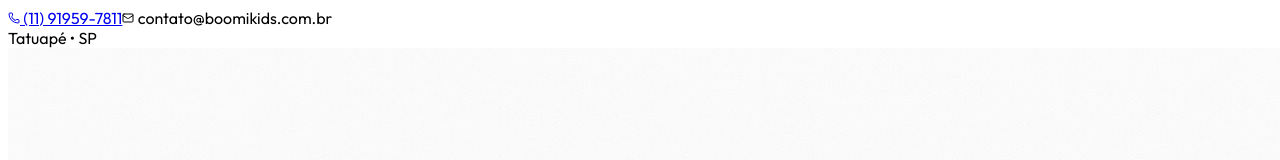
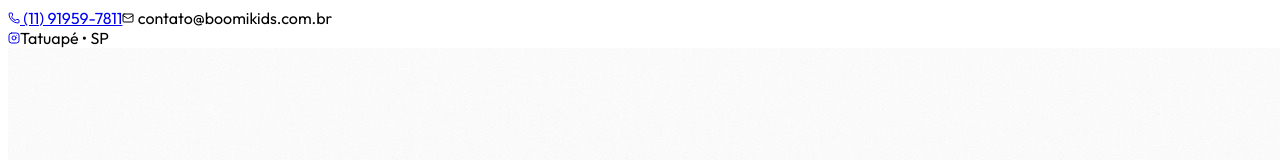
Before and after one commit to FerisReptilium/boomi-kids, a React (Vite) app: page / in a window 1280 px wide. Shown: the top 160 px of the page. Built offline with nearby package versions, Linux system fonts and the light colour scheme.

Commit message:
Refactor Header component for improved readability

```diff
--- a/src/components/Header.jsx
+++ b/src/components/Header.jsx
@@ -28,14 +28,21 @@ const Header = () => {
   return (
     <>
       <div className={`fixed top-0 left-0 right-0 z-50 transition-all duration-300 ${isScrolled ? '-translate-y-full' : 'translate-y-0'}`}>
-        {/* Barra Superior Corporativa */}
+        {/* Top Bar */}
         <div className="bg-brand-blue text-white text-[10px] py-1.5 px-6 lg:px-12 flex justify-between items-center font-bold">
           <div className="flex gap-6 items-center">
-            <a href="https://wa.me/5511919597811" target="_blank" className="flex items-center gap-2"><Phone size={12}/> (11) 91959-7811</a>
-            <span className="hidden md:flex items-center gap-2"><Mail size={12}/> contato@boomikids.com.br</span>
+            <a href="https://wa.me/5511919597811" target="_blank" className="flex items-center gap-2">
+              <Phone size={12}/> (11) 91959-7811
+            </a>
+            <span className="hidden md:flex items-center gap-2">
+              <Mail size={12}/> contato@boomikids.com.br
+            </span>
           </div>
           <div className="flex gap-4 items-center">
-            <span className="opacity-70">Tatuapé • SP</span>
+             <a href="https://instagram.com/escolaboomikids" target="_blank" className="hover:text-white/80 transition-colors">
+               <InstaIcon size={12} />
+             </a>
+             <span className="opacity-70">Tatuapé • SP</span>
           </div>
         </div>
       </div>
@@ -45,14 +52,12 @@ const Header = () => {
       >
         <div className="container mx-auto px-6 flex justify-between items-center">
 
-          {/* Logo Premium */}
           <a href="#inicio" className="relative z-50 transition-transform hover:scale-105">
             <div className="bg-white p-2 rounded-full shadow-lg border border-gray-50">
               <img src="/logo.png" alt="Logo Boomi Kids" className="h-16 w-16 md:h-20 md:w-20 object-contain" />
             </div>
           </a>
 
-          {/* Menu de Navegação Central */}
           <nav className="hidden lg:flex items-center gap-8 ml-auto mr-12">
             <ul className="flex gap-6">
               {navLinks.map((link) => (
@@ -65,7 +70,6 @@ const Header = () => {
             </ul>
           </nav>
 
-          {/* Botão de Matrículas */}
           <div className="hidden lg:flex items-center">
             <a href="https://wa.me/5511919597811" target="_blank" className="bg-brand-yellow text-brand-text px-6 py-2.5 rounded-full font-black text-[10px] tracking-widest uppercase shadow-md hover:scale-105 transition-all">
               MATRÍCULAS 2026
@@ -77,12 +81,18 @@ const Header = () => {
           </button>
         </div>
 
-        {/* Menu Mobile */}
         <AnimatePresence>
           {isMobileMenuOpen && (
-            <motion.div initial={{ opacity: 0, height: 0 }} animate={{ opacity: 1, height: 'auto' }} exit={{ opacity: 0, height: 0 }} className="lg:hidden bg-white border-t border-gray-100 px-6 py-4 flex flex-col gap-4 shadow-xl">
+            <motion.div
+              initial={{ opacity: 0, height: 0 }}
+              animate={{ opacity: 1, height: 'auto' }}
+              exit={{ opacity: 0, height: 0 }}
+              className="lg:hidden bg-white border-t border-gray-100 px-6 py-4 flex flex-col gap-4 shadow-xl"
+            >
               {navLinks.map((link) => (
-                <a key={link.name} href={link.href} className="font-bold text-xs py-2 uppercase text-brand-text" onClick={() => setIsMobileMenuOpen(false)}>{link.name}</a>
+                <a key={link.name} href={link.href} className="font-bold text-xs py-2 uppercase text-brand-text" onClick={() => setIsMobileMenuOpen(false)}>
+                  {link.name}
+                </a>
               ))}
             </motion.div>
           )}
```
